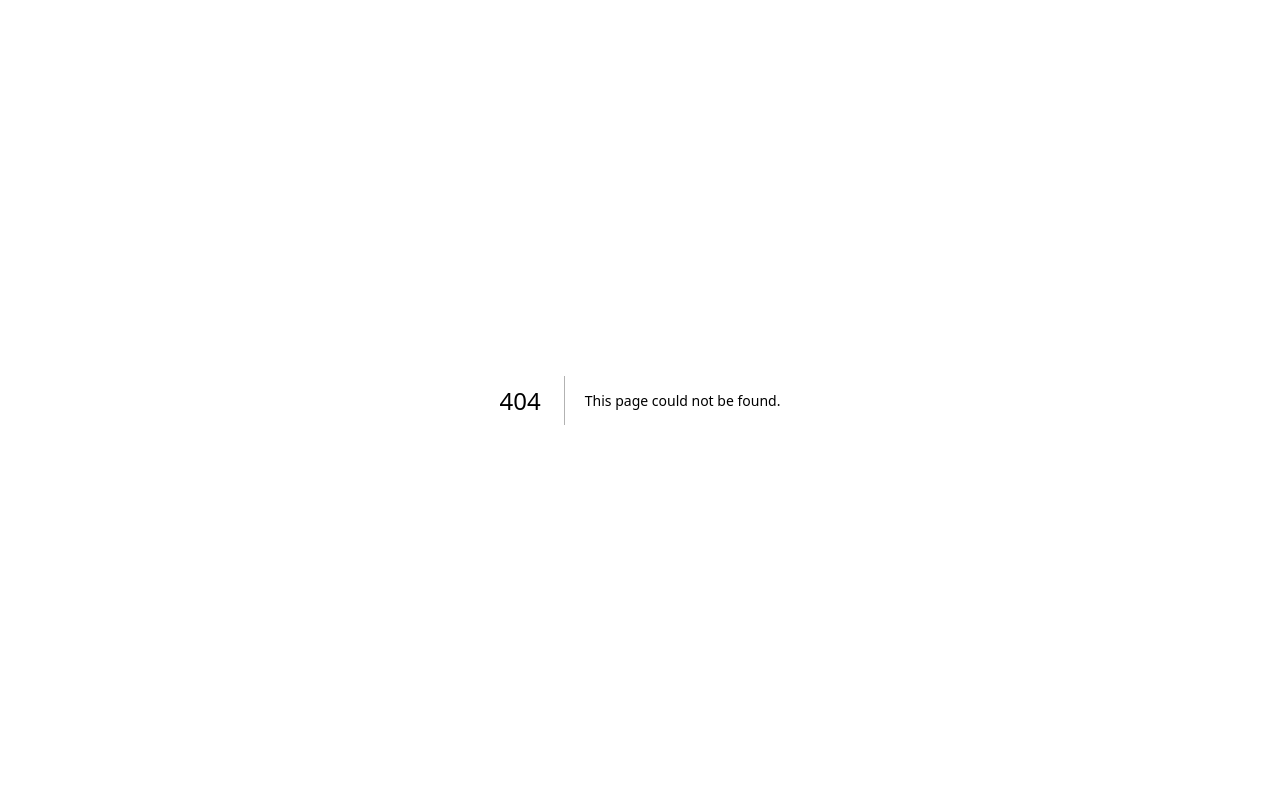
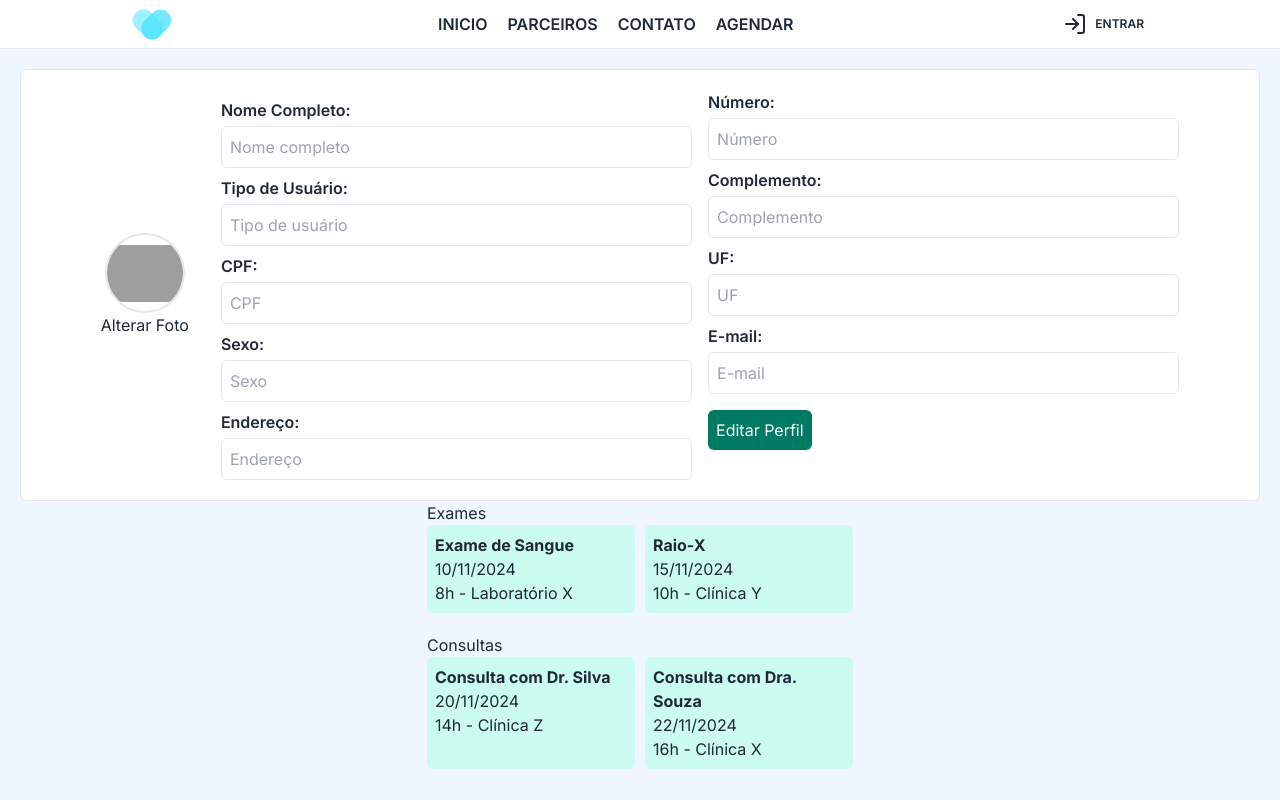
Before and after one commit to duardoliveiras/tech-clin-frontend, a Next.js app: page /profile in a window 1280 px wide. Before the commit this address had no page. Shown: the top 800 px of the page. Built offline with nearby package versions, Linux system fonts and the light colour scheme; grey boxes are pictures that could not be loaded.

Commit message:
feat: user profile

```diff
--- a/package.json
+++ b/package.json
@@ -9,7 +9,6 @@
     "lint": "next lint"
   },
   "dependencies": {
-    "@types/swiper": "^6.0.0",
     "leaflet": "^1.9.4",
     "leaflet-defaulticon-compatibility": "^0.1.2",
     "lucide-react": "^0.416.0",
@@ -19,14 +18,17 @@
     "react-dom": "^18",
     "react-input-mask": "^2.0.4",
     "react-leaflet": "^4.2.1",
+    "react-modal": "^3.16.1",
     "swiper": "^11.1.14"
   },
   "devDependencies": {
+    "@types/swiper": "^6.0.0",
     "@types/leaflet": "^1.9.12",
     "@types/node": "^20",
     "@types/react": "^18",
     "@types/react-dom": "^18",
     "@types/react-input-mask": "^3.0.5",
+    "@types/react-modal": "^3.16.3",
     "eslint": "^8",
     "eslint-config-next": "14.2.5",
     "postcss": "^8",
--- a/src/app/Header.tsx
+++ b/src/app/Header.tsx
@@ -42,7 +42,14 @@ export default function Header() {
               </div>
             ) : (
               <div className="flex justify-center items-center gap-x-2">
-                <p>{user.name}</p>
+                <p
+                  className="hover:text-green-600"
+                  onClick={() => {
+                    router.push("/profile");
+                  }}
+                >
+                  {user.name}
+                </p>
                 <p>/</p>
                 <p className="hover:text-green-600" onClick={() => logout()}>
                   Sair
--- /dev/null
+++ b/src/app/profile/consultationSection.tsx
@@ -0,0 +1,40 @@
+import React from "react";
+
+const ConsultationSection: React.FC = () => {
+  const consultations = [
+    {
+      id: 1,
+      title: "Consulta com Dr. Silva",
+      date: "20/11/2024",
+      details: "14h - Clínica Z",
+    },
+    {
+      id: 2,
+      title: "Consulta com Dra. Souza",
+      date: "22/11/2024",
+      details: "16h - Clínica X",
+    },
+  ];
+
+  return (
+    <div className="mb-5">
+      <h2>Consultas</h2>
+      <div className="flex flex-wrap gap-2.5">
+        {consultations.map((consultation) => (
+          <div
+            key={consultation.id}
+            className="bg-teal-100 p-2 rounded-md w-52"
+          >
+            <p>
+              <strong>{consultation.title}</strong>
+            </p>
+            <p>{consultation.date}</p>
+            <p>{consultation.details}</p>
+          </div>
+        ))}
+      </div>
+    </div>
+  );
+};
+
+export default ConsultationSection;
--- /dev/null
+++ b/src/app/profile/exameSection.tsx
@@ -0,0 +1,32 @@
+import React from "react";
+
+const ExameSection: React.FC = () => {
+  const exams = [
+    {
+      id: 1,
+      title: "Exame de Sangue",
+      date: "10/11/2024",
+      details: "8h - Laboratório X",
+    },
+    { id: 2, title: "Raio-X", date: "15/11/2024", details: "10h - Clínica Y" },
+  ];
+
+  return (
+    <div className="mb-5">
+      <h2>Exames</h2>
+      <div className="flex flex-wrap gap-2.5">
+        {exams.map((exam) => (
+          <div key={exam.id} className="bg-teal-100 p-2 rounded-md w-52">
+            <p>
+              <strong>{exam.title}</strong>
+            </p>
+            <p>{exam.date}</p>
+            <p>{exam.details}</p>
+          </div>
+        ))}
+      </div>
+    </div>
+  );
+};
+
+export default ExameSection;
--- /dev/null
+++ b/src/app/profile/page.tsx
@@ -0,0 +1,28 @@
+"use client";
+import React from "react";
+import Footer from "../footer";
+import Header from "../Header";
+import ConsultationSection from "./consultationSection";
+import ExameSection from "./exameSection";
+import ProfileForm from "./profileForm";
+
+const UserProfilePage: React.FC = () => {
+  return (
+    <>
+      <Header />
+      <div className="flex w-full items-center flex-col p-5 text-gray-800 bg-blue-50">
+        <div className="w-full border justify-center flex items-center bg-white rounded-md p-5 ">
+          <ProfileForm />
+        </div>
+
+        <div className="appointments">
+          <ExameSection />
+          <ConsultationSection />
+        </div>
+      </div>
+      <Footer />
+    </>
+  );
+};
+
+export default UserProfilePage;
--- /dev/null
+++ b/src/app/profile/profileForm.tsx
@@ -0,0 +1,96 @@
+import { AuthContext } from "@/context/UserContext";
+import Image from "next/image";
+import React, { useContext } from "react";
+
+const ProfileForm: React.FC = () => {
+  const { user } = useContext(AuthContext);
+  return (
+    <div className="w-full flex justify-center gap-x-8">
+      <div className="w-auto flex flex-col justify-center items-center">
+        <div className="flex w-20 h-20 rounded-full border-2 justify-center items-center overflow-hidden">
+          <Image
+            src="/assets/profile.png"
+            alt="profile"
+            width={80}
+            height={80}
+            className="object-cover"
+          />
+        </div>
+        <button>Alterar Foto</button>
+      </div>
+
+      <div className="w-[80%] columns-2">
+        <label className="block mt-2 font-semibold">Nome Completo:</label>
+        <input
+          type="text"
+          placeholder="Nome completo"
+          className="bg-red-500s w-full p-2 mt-1 rounded-md border"
+          value={user?.name}
+        />
+
+        <label className="block mt-2 font-semibold">Tipo de Usuário:</label>
+        <input
+          type="text"
+          placeholder="Tipo de usuário"
+          className="w-full p-2 mt-1 rounded-md border"
+        />
+
+        <label className="block mt-2 font-semibold">CPF:</label>
+        <input
+          type="text"
+          placeholder="CPF"
+          className="w-full p-2 mt-1 rounded-md border"
+        />
+
+        <label className="block mt-2 font-semibold">Sexo:</label>
+        <input
+          type="text"
+          placeholder="Sexo"
+          className="w-full p-2 mt-1 rounded-md border"
+        />
+
+        <label className="block mt-2 font-semibold">Endereço:</label>
+        <input
+          type="text"
+          placeholder="Endereço"
+          className="w-full p-2 mt-1 rounded-md border"
+        />
+
+        <label className="block mt-2 font-semibold">Número:</label>
+        <input
+          type="text"
+          placeholder="Número"
+          className="w-full p-2 mt-1 rounded-md border"
+        />
+
+        <label className="block mt-2 font-semibold">Complemento:</label>
+        <input
+          type="text"
+          placeholder="Complemento"
+          className="w-full p-2 mt-1 rounded-md border"
+        />
+
+        <label className="block mt-2 font-semibold">UF:</label>
+        <input
+          type="text"
+          placeholder="UF"
+          className="w-full p-2 mt-1 rounded-md border"
+        />
+
+        <label className="block mt-2 font-semibold">E-mail:</label>
+        <input
+          type="email"
+          placeholder="E-mail"
+          className="w-full p-2 mt-1 rounded-md border"
+          value={user?.email}
+        />
+
+        <button className="cursor-pointer mt-4 p-2 bg-third text-white rounded-md">
+          Editar Perfil
+        </button>
+      </div>
+    </div>
+  );
+};
+
+export default ProfileForm;
```
Also changed, not shown: 2 other files (tests, documents, lock files or other folders).
